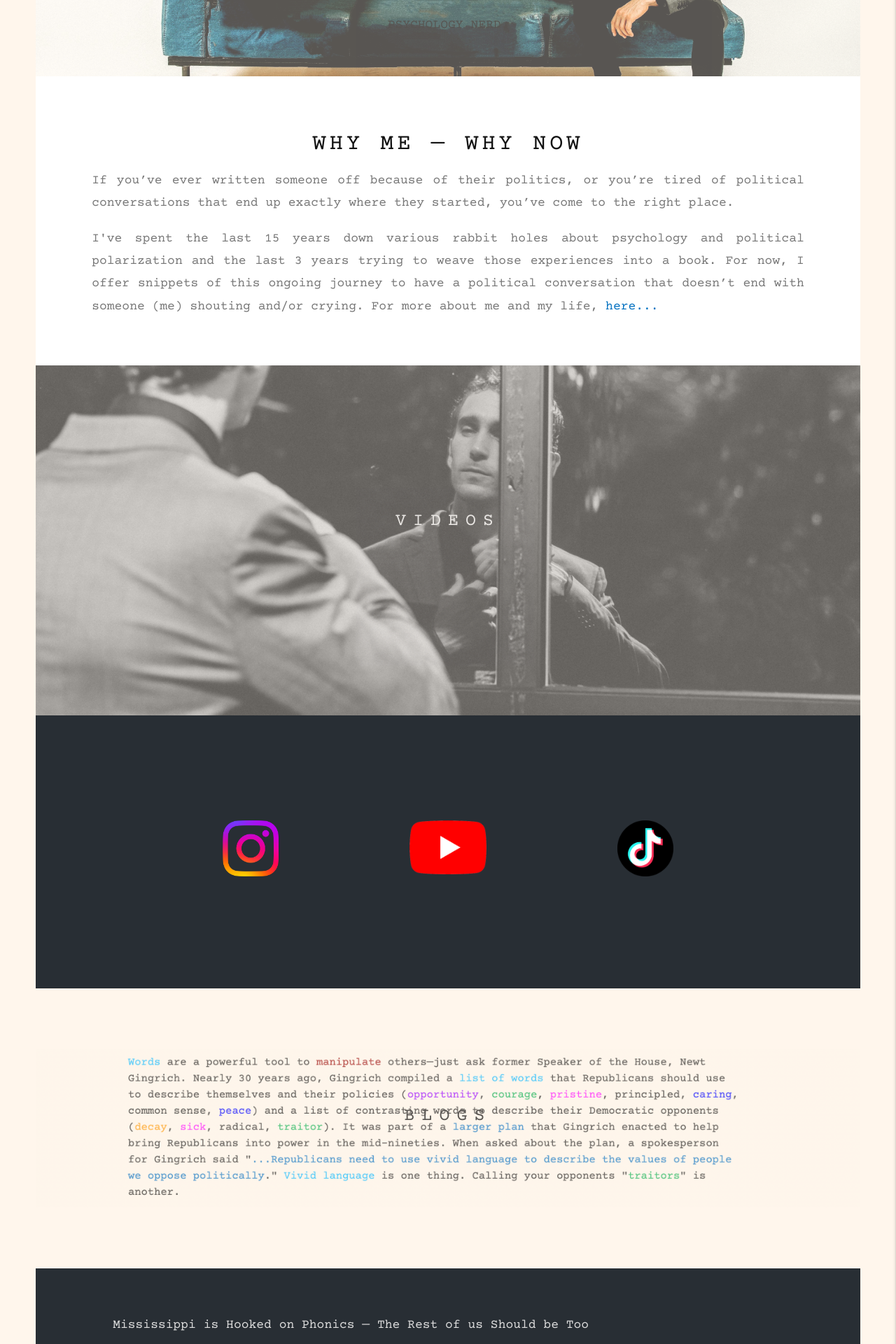
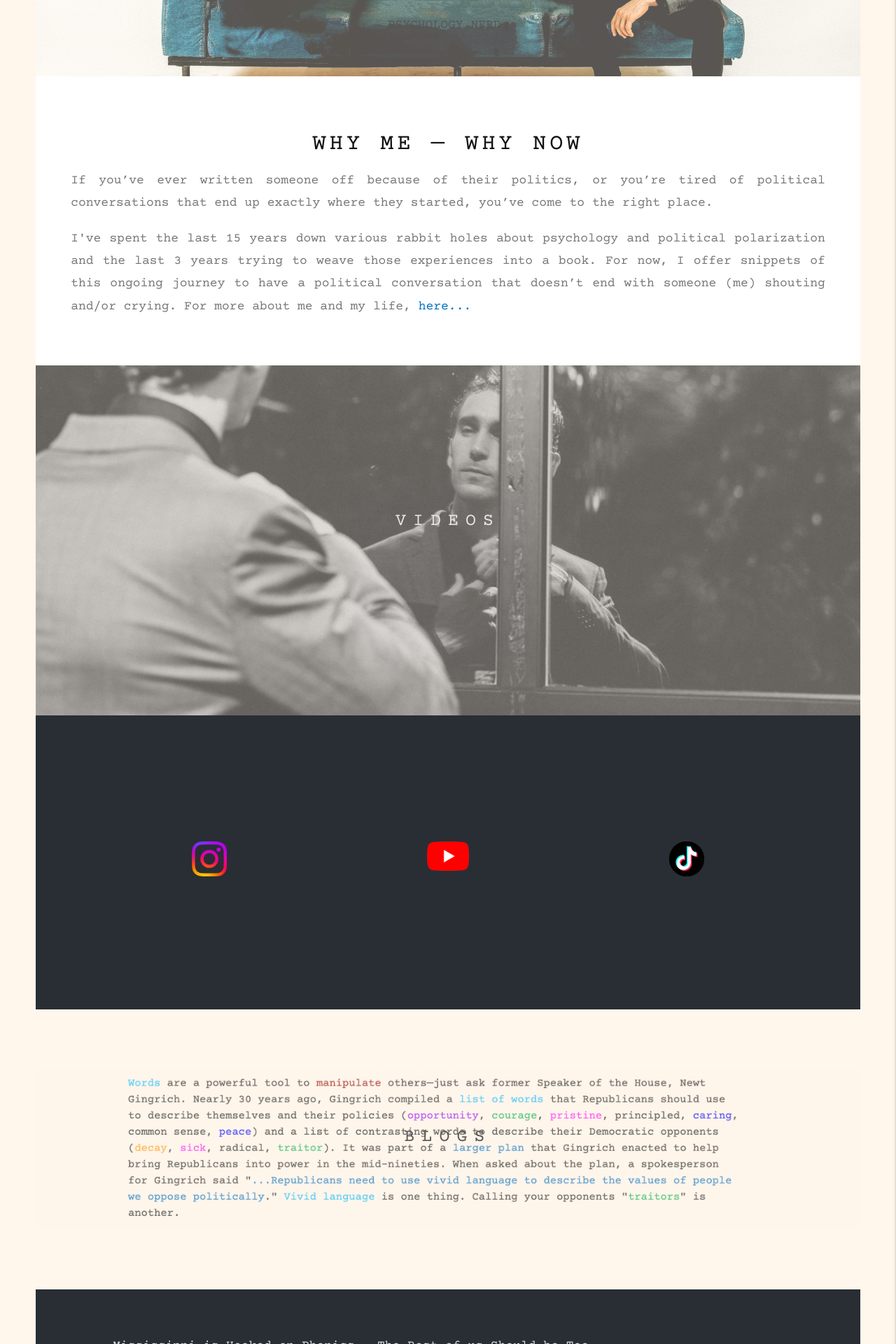
Before and after one commit to khiciste/apologetic_millennial, a Jekyll site: the page built from index.html, in a window 1280 px wide. Shown: the part 828-2748 px from the top of the page at 70% size. Built offline with Jekyll 4.4.1, drawn with Linux system fonts in a browser that asks for light colours; some web fonts are replaced.

Commit message:
formatting social icons on home page

```diff
--- a/index.html
+++ b/index.html
@@ -14,7 +14,7 @@
     </div>
   </div>
 
-  <div style="color: #777;background-color:white;text-align:center;padding:50px 80px;text-align: justify;">
+  <div style="color: #777;background-color:white;text-align:center;padding: 50px;text-align: justify;">
     <h3 style="text-align:center;">Why Me — Why Now</h3>
     <p>If you’ve ever written someone off because of their politics, or you’re tired of political conversations that end up exactly where they started, you’ve come to the right place.</p>
     <p>I've spent the last 15 years down various rabbit holes about psychology and political polarization and the last 3 years trying to weave those experiences into a book. For now, I offer snippets of this ongoing journey to have a political conversation that doesn’t end with someone (me) shouting and/or crying. For more about me and my life, <a href='https://apologeticmillennial.com/about.html'> here...</a></p>
--- a/styles/style.css
+++ b/styles/style.css
@@ -676,8 +676,22 @@ h3 {
     width: 100vw;
     height: auto;
   }
-  main {
-
+  #index-icons-wrapper {
+    display: flex;
+    flex-direction: row;
+    justify-content: space-around;
+    padding-top: 100px;
+    padding-bottom: 100px;
+    margin: auto;
+  }
+  .index-icons {
+    margin: 30px;
+    width: 50px;
+    height: auto;
+  }
+  #youtube-icon {
+    width: 60px;
+    height: auto;
   }
 }
 
```
